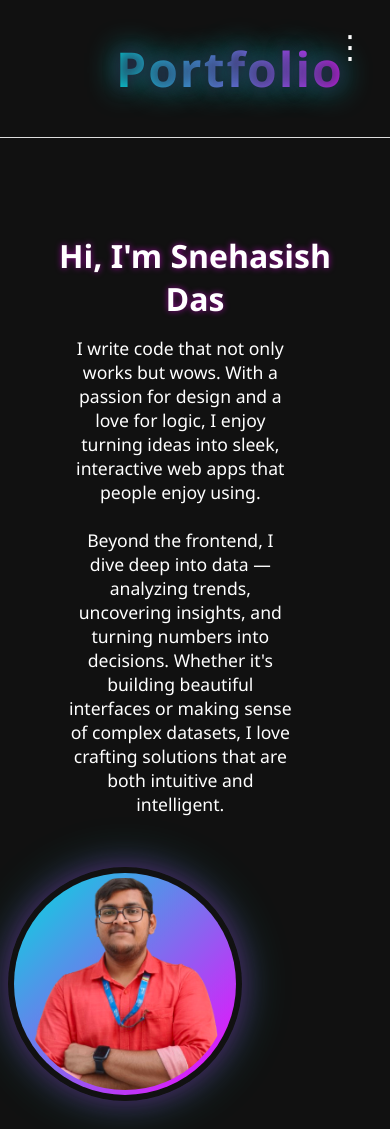
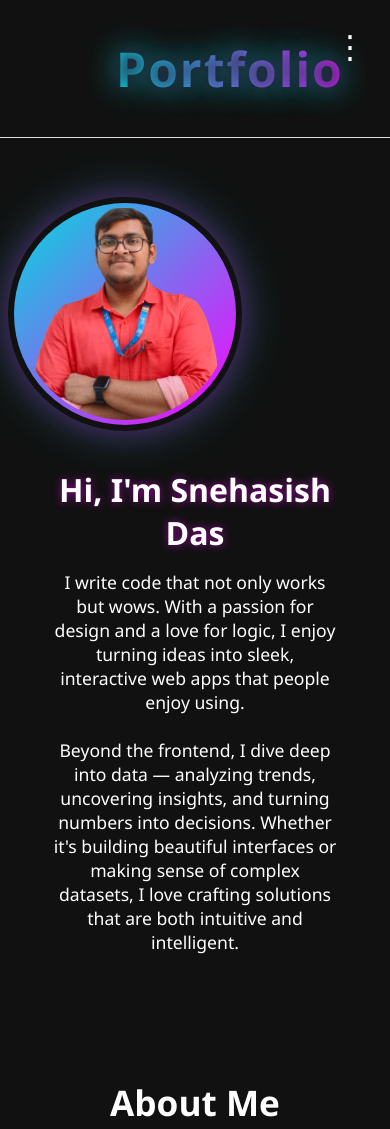
Before and after one commit to Snehasish5/my_portfolio, a plain HTML site: page index.html in a window 390 px wide. Shown: the top 1129 px of the page. Drawn offline with nearby package versions, Linux system fonts and the light colour scheme.

Commit message:
initial commit

```diff
--- a/css/style.css
+++ b/css/style.css
@@ -239,53 +239,28 @@ header {
 }
 
 @media (max-width: 767px) {
-  .hero-content {
-    flex-direction: column;
-    align-items: center;
-    justify-content: center;
-    text-align: center;
-    padding: 2rem 1rem;
-  }
-
-  .hero-text {
-    margin: 0;
-    padding: 0;
-  }
-
-  .hero-text h1 {
-    font-size: 2rem;
-    margin-left: 0;
-    text-shadow: 0 0 6px #fc00ff88;
-  }
-
-  .hero-text p {
-    font-size: 1.1rem;
-    margin-left: 0;
-    margin-top: 1rem;
-    max-width: 90%;
-    text-align: center;
-  }
-
   .hero-img {
     display: flex;
     justify-content: center;
     align-items: center;
+    padding: 0;
+    margin: 0 auto;
     width: 100%;
-    margin: 1.5rem 0;
   }
 
   .hero-img .img-card {
+    transform: none; /* Reset any previous transform */
     padding: 0;
-    margin: 0;
+    margin: 0 auto;
     box-shadow: none;
-    width: auto;
     display: flex;
     justify-content: center;
     align-items: center;
+    width: fit-content;
   }
 
   .hero-img img {
-    width: 60vw;
+    width: 60vw; /* Responsive size */
     max-width: 240px;
     height: auto;
     border-radius: 50%;
```
